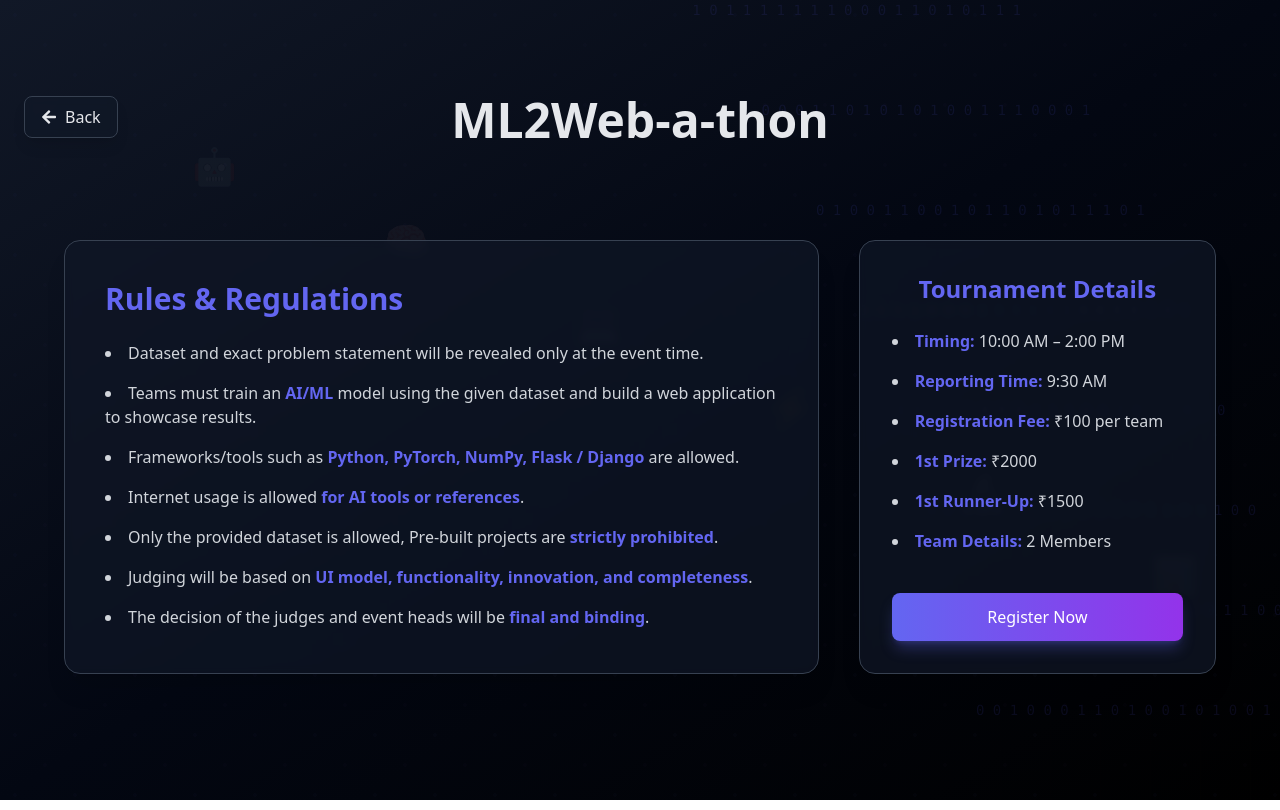
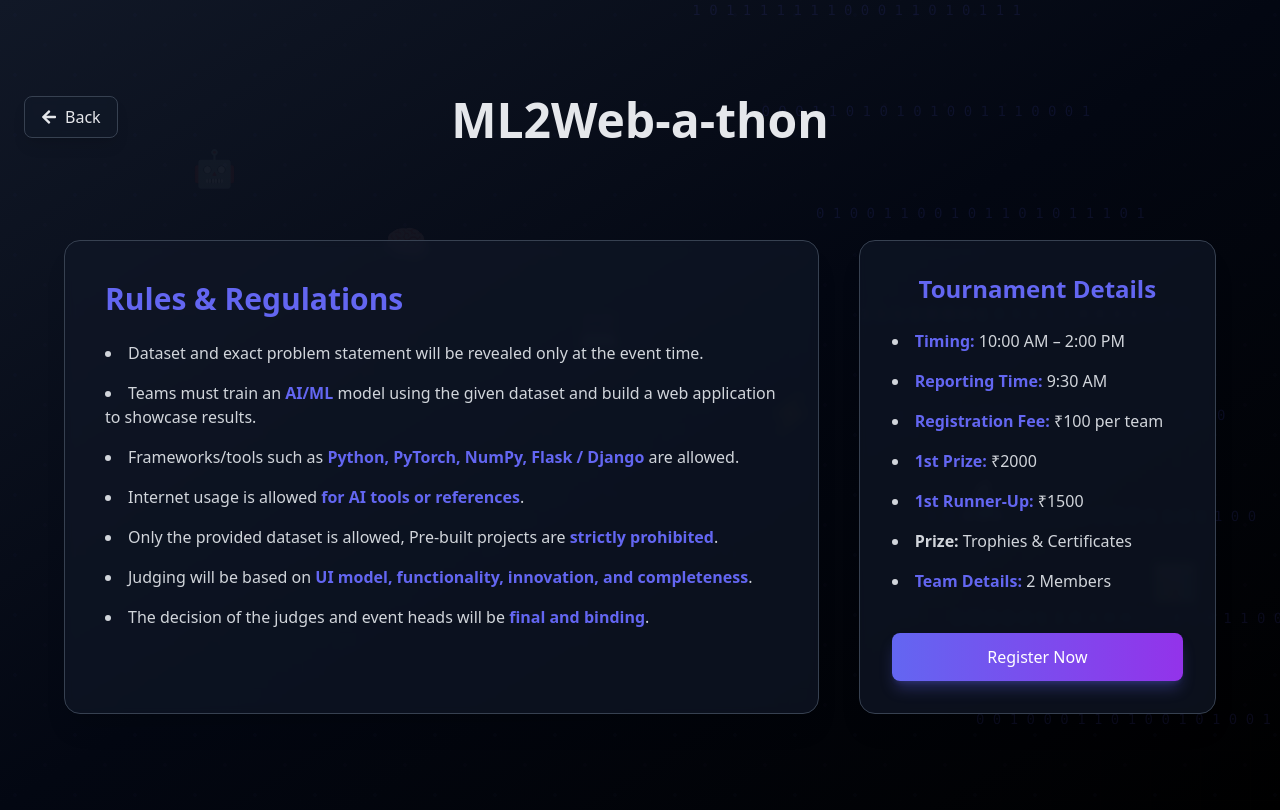
Before and after one commit to Jyoti-461/Vista-Frontend, a React (Vite) app: page /events/webathon in a window 1280 px wide. Built offline with nearby package versions, Linux system fonts and the light colour scheme.

Commit message:
Prizes and Crtificates

```diff
--- a/src/pages/BGMI.jsx
+++ b/src/pages/BGMI.jsx
@@ -102,6 +102,9 @@ useEffect(() => {
           <strong>1st Runner-Up:</strong> ₹2000
         </li>
         <li>
+          <strong>Prize:</strong> Trophies & Certificates
+        </li>
+        <li>
           <strong>Team Details:</strong> 4 Players
         </li>
       </ul>
--- a/src/pages/Valorant.jsx
+++ b/src/pages/Valorant.jsx
@@ -102,6 +102,9 @@ useEffect(() => {
           <strong>1st Runner-Up:</strong> ₹2000
         </li>
         <li>
+          <strong>Prize:</strong> Trophies & Certificates
+        </li>
+        <li>
           <strong>Team Details:</strong> 5 Players
         </li>
       </ul>
--- a/src/pages/Webathon.jsx
+++ b/src/pages/Webathon.jsx
@@ -156,6 +156,9 @@ const Webathon = () => {
                   <strong className="text-primary">1st Runner-Up:</strong> ₹1500
                 </li>
                 <li>
+          <strong>Prize:</strong> Trophies & Certificates
+        </li>
+                <li>
                   <strong className="text-primary">Team Details:</strong> 2 Members
                 </li>
               </ul>
```
